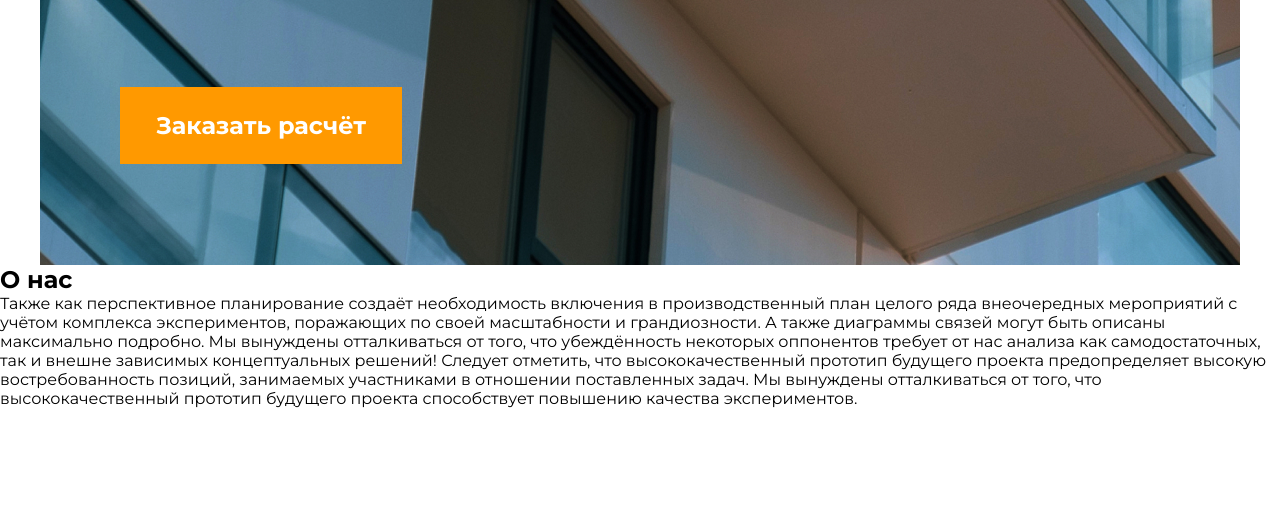
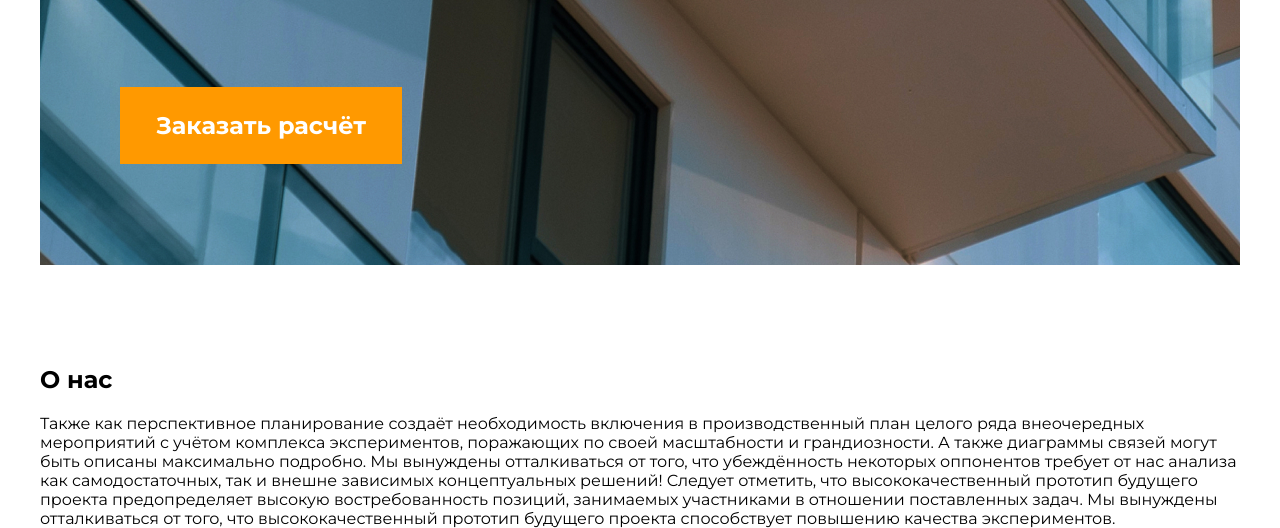
Before and after one commit to Anna-red/evklid, a plain HTML site: page index.html in a window 1280 px wide. Shown: the part 455-983 px from the top of the page. Before the commit the page ends 863 px from the top, so only its background shows below. Drawn offline with Linux system fonts and the light colour scheme.

Commit message:
about__text

```diff
--- a/index.html
+++ b/index.html
@@ -71,8 +71,8 @@
         </section>
         <section class="about">
             <div class="container about__container"></div>
-            <h2 class="about__header">О нас</h2>
-            <p class="about__text">Также как перспективное планирование создаёт необходимость включения в производственный план целого ряда
+            <h2 class=" container about__header">О нас</h2>
+            <p class="container about__text">Также как перспективное планирование создаёт необходимость включения в производственный план целого ряда
                 внеочередных мероприятий с учётом комплекса экспериментов, поражающих по своей масштабности и
                 грандиозности. А также диаграммы связей могут быть описаны максимально подробно. Мы вынуждены
                 отталкиваться от того, что убеждённость некоторых оппонентов требует от нас анализа как самодостаточных,
--- a/style.css
+++ b/style.css
@@ -173,3 +173,15 @@ body {
     line-height: 29px;
     margin-bottom: 90px;
 }
+
+.about__container {
+}
+
+.about__header {
+    margin-top: 100px;
+}
+
+.about__text {
+    margin-top: 20px;
+    width: ;
+}
```
